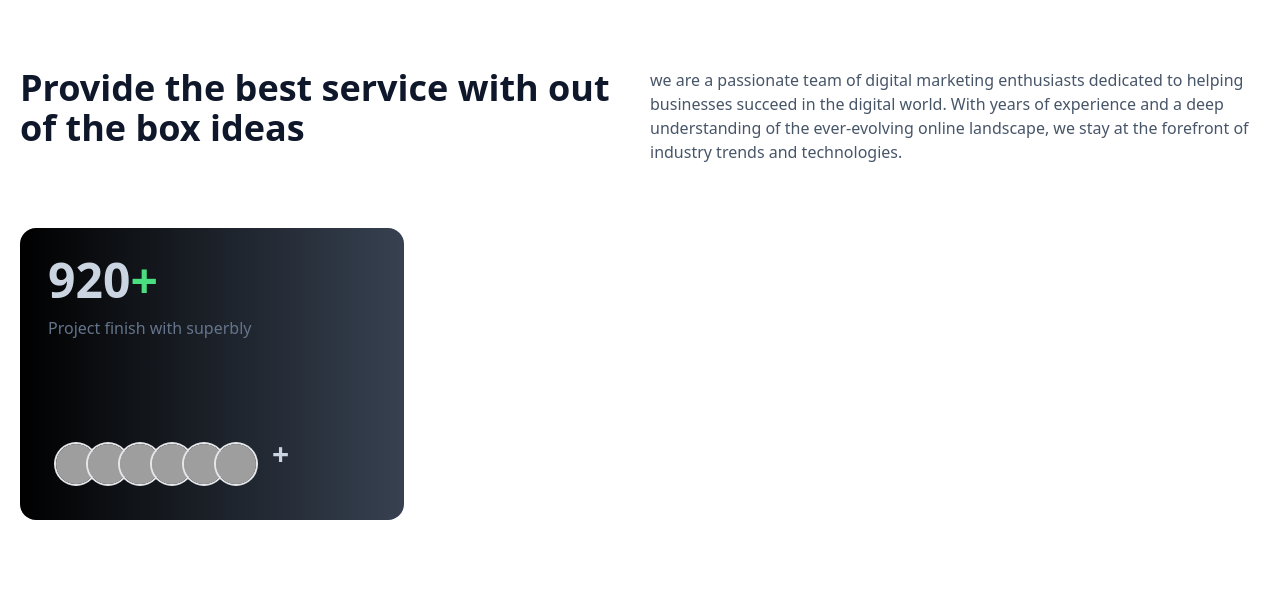
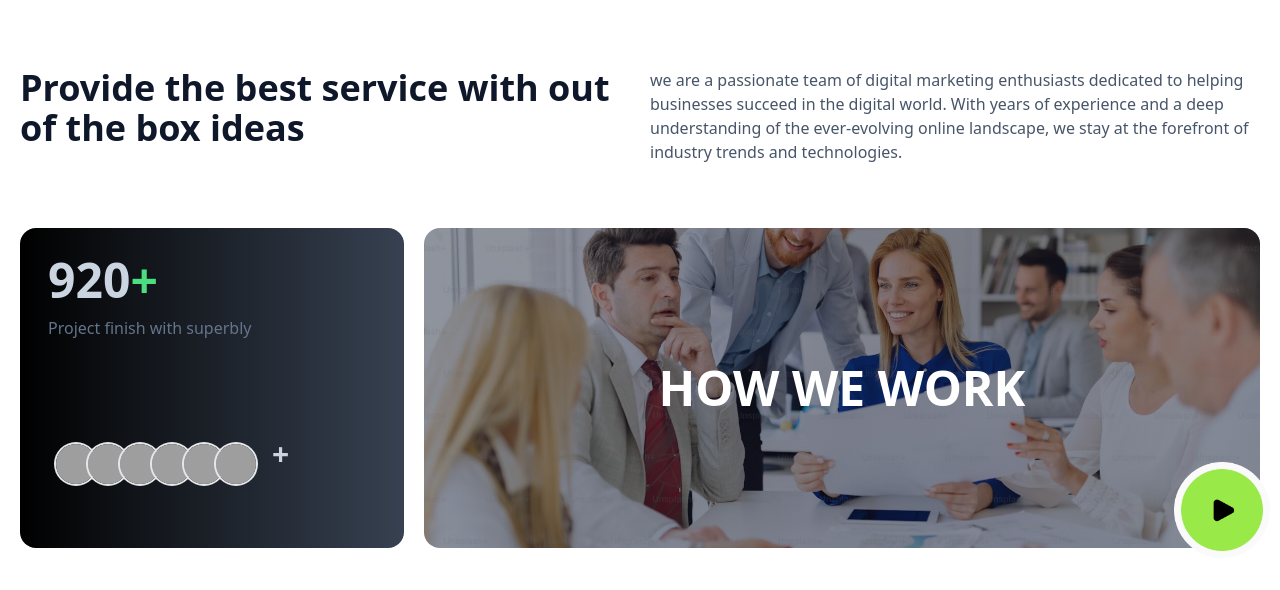
Before and after one commit to mehedi22rifat/bostim-digital-markeging-lading-page, a plain HTML site: page index.html in a window 1280 px wide. Shown: the part 650-1240 px from the top of the page. Drawn offline with nearby package versions, Linux system fonts and the light colour scheme; grey boxes are pictures that could not be loaded; files whose address does not match are found by name.

Commit message:
added work section

```diff
--- a/index.html
+++ b/index.html
@@ -4,7 +4,8 @@
 <head>
   <meta charset="UTF-8">
   <meta name="viewport" content="width=device-width, initial-scale=1.0">
-  <title>Document</title>
+  <title>Digital Agency Website</title>
+  <link rel="shortcut icon" href="https://t4.ftcdn.net/jpg/09/66/02/25/240_F_966022507_AaurZ9N8LPWXDjLKhjy9MacDLZVoQV3G.jpg" type="">
   <!-- css link -->
   <link rel="stylesheet" href="index.css">
   <!-- tailwind css and diasyui -->
@@ -266,9 +267,24 @@
           </div>
           </div>
        </div>
-       <div class="flex-1">
+       <div class="flex-1 relative">
+        <div class="relative">
+          <!-- Main Image with Gradient Overlay and Rounded Corners -->
+          <img class="w-full h-80 object-cover rounded-2xl" src="./images/woksMeet3.avif" alt="">
+          <div class="absolute inset-0 bg-gradient-to-r from-slate-800 via-slate-900 to-slate-800 opacity-50 rounded-2xl"></div>
 
-       </div>
+          <!-- Centered Text -->
+          <h1 class="absolute inset-0 flex items-center justify-center text-5xl font-semibold text-white">
+            HOW WE WORK
+          </h1>
+
+          <!-- Circle Image Positioned Bottom Right -->
+          <img src="./images/circleImg.png" alt="" class="absolute bottom-[-10px] right-[-10px] w-24 h-24">
+        </div>
+      </div>
+
+
+
      </div>
    </section>
 </body>
```
Also changed, not shown: images/circleImg.png (added), images/digital-logo.jpg (added), images/woksMeet3.avif (added).
